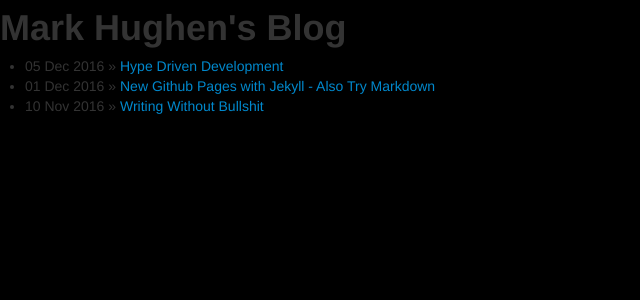
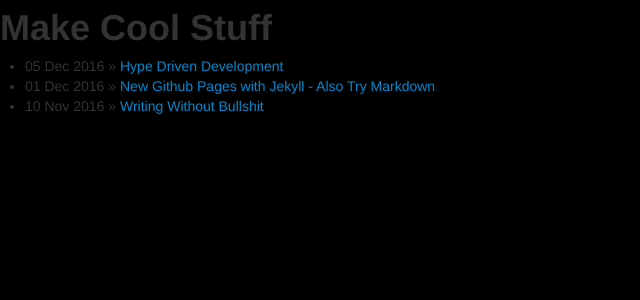
Before and after one commit to MarkHughen/MarkHughen.github.io, a Jekyll site: the page built from blog/index.html, in a window 1280 px wide. Shown: the top 300 px of the page, without its empty margins (0-640 px from the left). Built offline with Jekyll 4.4.1, drawn with Linux system fonts in a browser that asks for light colours; nearby versions of some CDN libraries; some web fonts are replaced.

Commit message:
Update index.html

```diff
--- a/blog/index.html
+++ b/blog/index.html
@@ -1,6 +1,6 @@
 ---
 layout: default
-title: Mark Hughen's Blog
+title: Make Cool Stuff
 ---
 	<h1>{{ page.title }}</h1>
 	<ul class="posts">
```
